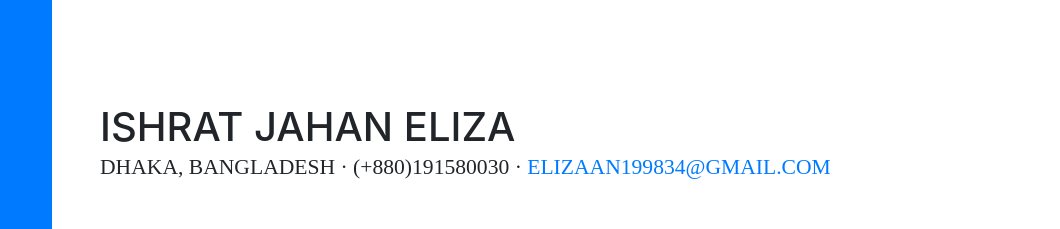
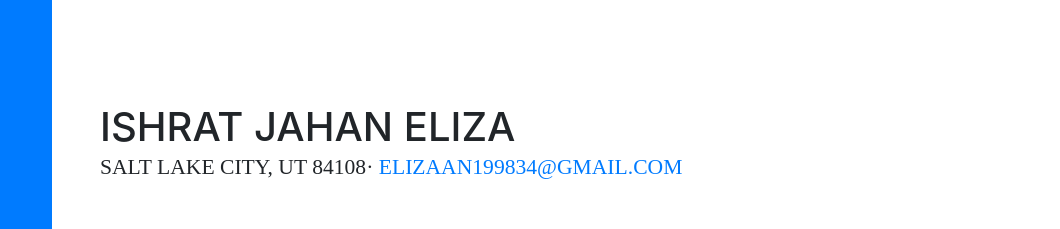
Before and after one commit to elizaan/elizaan.github.io, a website with bundled scripts: page index.html in a window 1280 px wide. Shown: the top 229 px of the page, 220-1280 px from the left. Built offline with nearby package versions, Linux system fonts and the light colour scheme; some icons are missing; a web font is replaced by a local one.

Commit message:
changed address

```diff
--- a/index.html
+++ b/index.html
@@ -85,7 +85,7 @@
           <h1 class="mb-0"> Ishrat Jahan Eliza
             <!-- <span class="text-primary">Taylor</span> -->
           </h1>
-          <div class="subheading mb-5">Dhaka, Bangladesh · (+880)191580030 ·
+          <div class="subheading mb-5"> Salt Lake City, UT 84108·
             <a href="mailto:elizaan199834@gmail.com">elizaan199834@gmail.com</a>
           </div>
           <p class="justify">I am currently on my Computer Science Ph.D fellowship as a first year student at <a href="https://vdl.sci.utah.edu/" target="_blank">Visualization Design Lab</a>, supervised by <a href ="http://alexsb.github.io/" target="_blank">Prof. Alexander Lex</a> in <a href="https://www.cs.utah.edu/" target="_blank">Kahlert School of Computing, University of Utah</a>. I graduated from <a href="https://www.buet.ac.bd/web/" target="_blank">Bangladesh University of Engineering and Technology</a> in 2022 with a BSc in Computer Science and Engineering. After my graduation, I worked at <a href="https://www.iqvia.com/">IQVIA</a>, a human data science company, as a part of the data science team. Parallel to this, I have a keen interest in Human-Computer Interaction (HCI) research that focuses on accessibility techniques, process-based data analysis and qualitative research techniques. </p>
```
